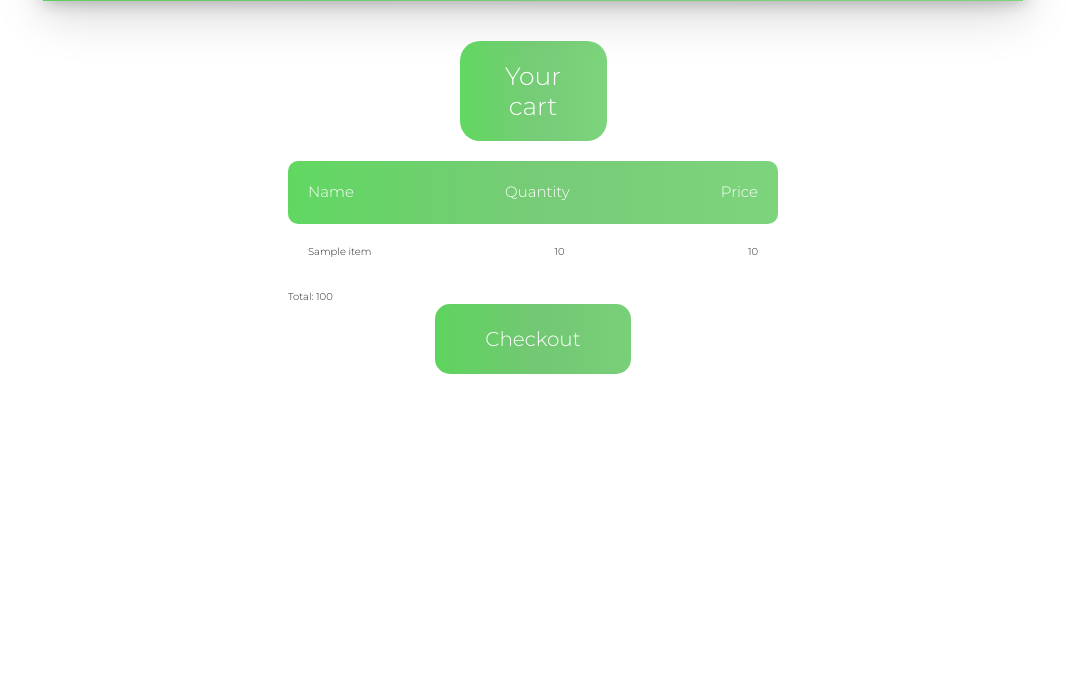
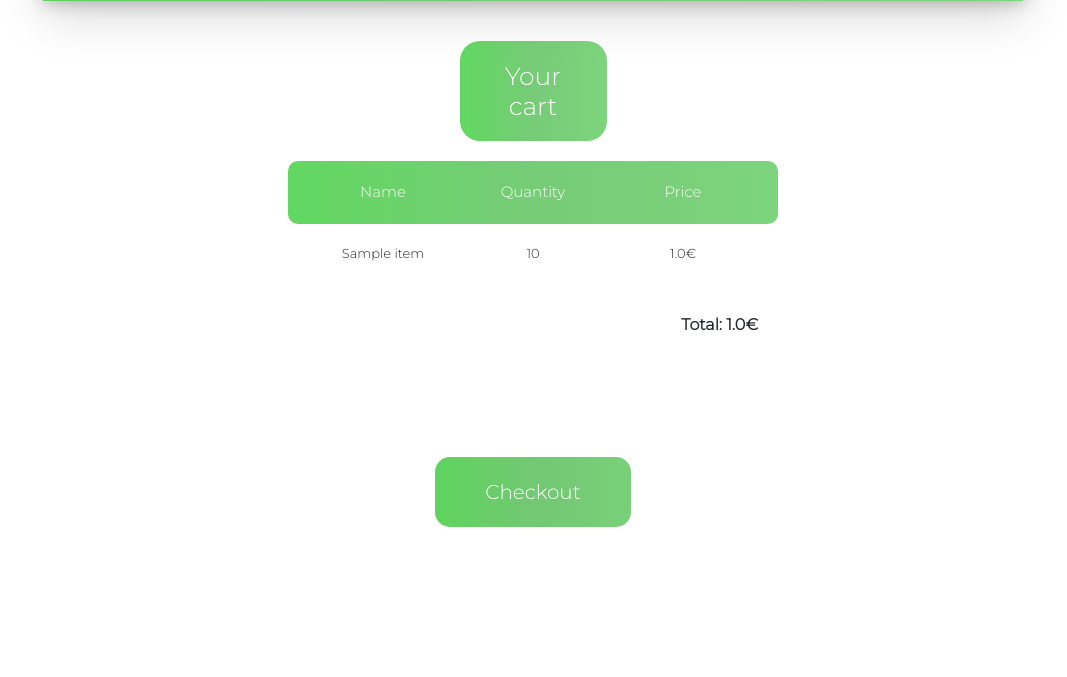
Before and after one commit to maciejwojtkowiak/fitshop, a Django app: page /cart in a window 1280 px wide. Shown: the part 249-926 px from the top of the page, without its empty margins (107-1174 px from the left). Before the commit the page ends 623 px from the top, so only its background shows below. Run offline with Django 3.2, Linux system fonts and the light colour scheme; a user stored in the database is signed in; tables that the repository leaves empty hold one stand-in row (values such as "Sample post").

Commit message:
styled cart

```diff
--- a/shop/models.py
+++ b/shop/models.py
@@ -51,9 +51,6 @@ class Profile(models.Model):
             img.thumbnail(new_img)
             img.save(self.user_image.path)
 
-
-
-
 class Comment(models.Model):
     content = models.TextField(default='')
     comment_item = models.ForeignKey(Item, on_delete=CASCADE)
@@ -63,8 +60,14 @@ class OrderItem(models.Model):
     cart = models.ForeignKey('Cart', on_delete=CASCADE, null=True)
     item = models.ForeignKey(Item, on_delete=CASCADE, null=True)
     quantity = models.IntegerField(default=1)
+    total_price = models.IntegerField(default=1)
 
-
+    @property
+    def total(self):
+        total = self.item.price * self.quantity
+        total = total / 100
+        total = f"{total}€"
+        return total
 
 class Cart(models.Model):
     order_user = models.OneToOneField(User, on_delete=CASCADE)
@@ -76,4 +79,4 @@ class Cart(models.Model):
         return self.total / 100
 
     def total_with_sign(self):
-        return f"{self.total}€"
+        return f"{self.total / 100}€"
--- a/shop/static/shop/cart-style.css
+++ b/shop/static/shop/cart-style.css
@@ -27,9 +27,9 @@
     rgba(51, 204, 51, 0.774),
     rgba(74, 187, 74, 0.753),
     rgba(75, 196, 75, 0.726));
-    display: flex;
-    align-items: center;
-    justify-content: space-between;
+    display: grid;
+    grid-template-columns: 1fr 1fr 1fr;
+    place-items: center;
     padding: 2rem;
     color: white;
     font-size: 1.5rem;
@@ -39,9 +39,9 @@
 
 .item-row{
     padding: 2rem;
-    display: flex;
-    flex-direction: row;
-    justify-content: space-between;
+    display: grid;
+    grid-template-columns: 1fr 1fr 1fr;
+    place-items: center;
 }
 
 .checkout-button {
@@ -56,8 +56,22 @@
     border-radius: 1.5rem;
 }
 
+.cart-item{
+    font-size: 1.3rem;
+}
+
+
+.total {
+    margin-top: 2rem;
+    padding-right: 2rem;
+    margin-left: auto;
+    font-weight: 700;
+    font-size: 1.6rem;
+}
+
 .checkout-form {
     display: flex;
     justify-content: center;
     align-items: center;
+    margin-top: 12rem;
 }
--- a/shop/templates/shop/cart.html
+++ b/shop/templates/shop/cart.html
@@ -11,12 +11,12 @@
                     </div>
                     {% for item in order_items %}
                         <div class="item-row">
-                            <p>{{ item.item.title }}</p>
-                            <p>{{item.quantity}}</p>
-                            <p>{{item.item.price}}</p>
+                            <p class="cart-item">{{ item.item.title }}</p>
+                            <div class="cart-item item-quantity"><p>{{item.quantity}}</p></div>
+                            <p class="cart-item">{{ item.total }}</p>
                         </div>
                     {% endfor %}
-                    Total: {{ cart.total }}
+                    <div class="total">Total: {{ cart.total_with_sign }}</div>
     </div>
     <form class="checkout-form" action="{% url 'checkout-page' %}" method="GET">
         <button class="checkout-button" type="submit">Checkout</button>
```
Also changed, not shown: shop/views.py (+11 -0 lines), shop/migrations/0002_orderitem_total_price.py (added).
